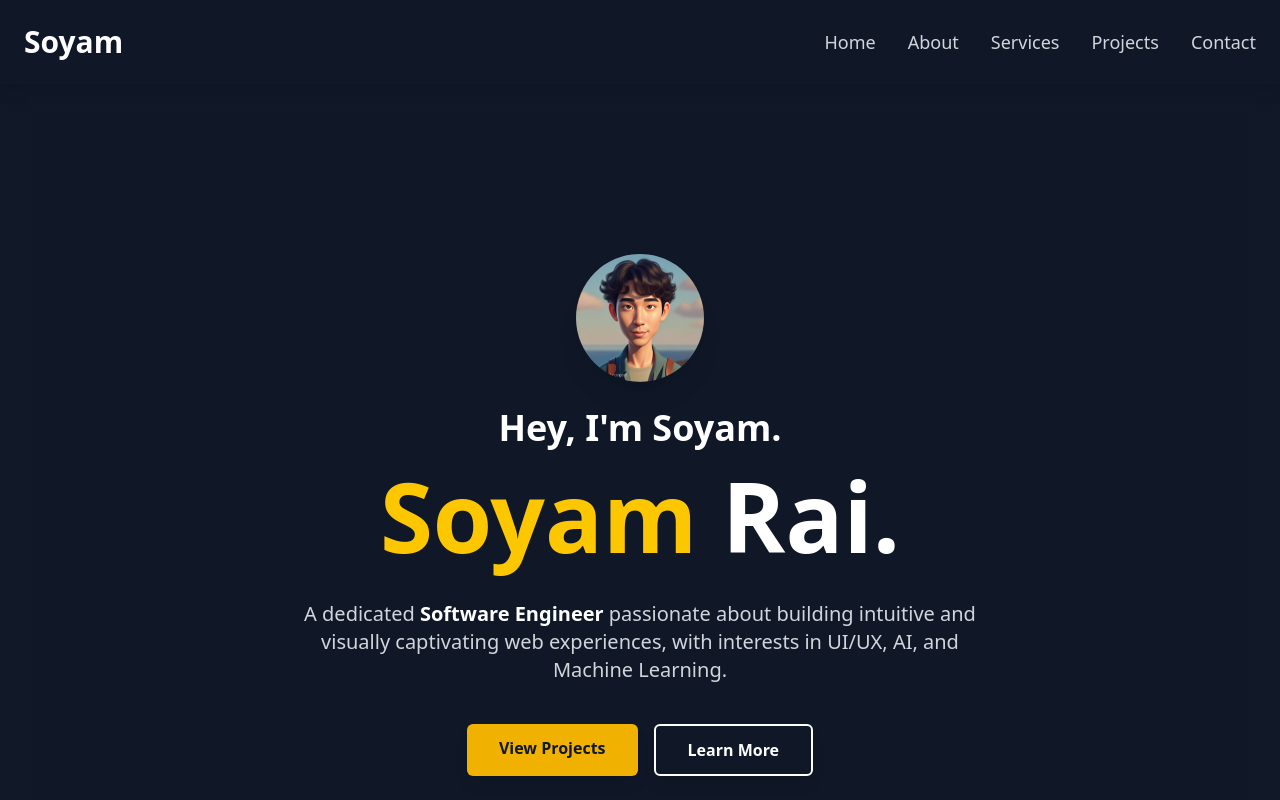
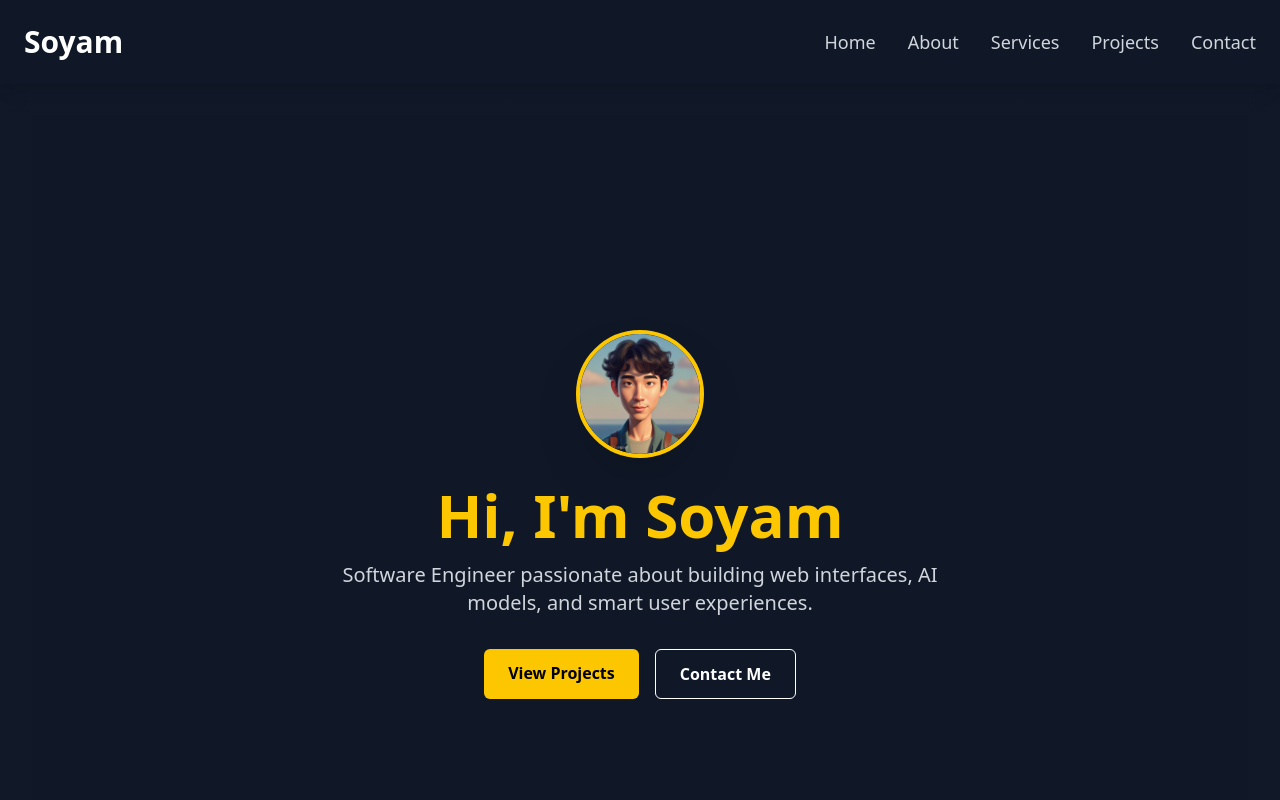
Before and after one commit to Soisyam/my-portfolio, a React (Vite) app: page / in a window 1280 px wide. Shown: the top 800 px of the page. Built offline with nearby package versions, Linux system fonts and the light colour scheme.

Commit message:
Updated Hero.tsx

```diff
--- a/src/components/Hero.tsx
+++ b/src/components/Hero.tsx
@@ -1,83 +1,62 @@
-// src/components/Hero.tsx
-import React from "react";
-import { motion } from "framer-motion";
+import React from 'react';
+import { motion } from 'framer-motion';
 
-const Hero: React.FC = () => {
+const Hero = () => {
   return (
     <section
       id="home"
-      className="relative min-h-screen flex flex-col items-center justify-center bg-gray-900 py-24 overflow-hidden"
+      className="min-h-screen bg-gray-900 text-white flex flex-col items-center justify-center text-center relative px-4"
     >
-      <div className="container mx-auto px-4 text-center z-10">
-        {/* Avatar with floating + hover tilt effect */}
       <motion.div
-          whileHover={{
-            rotateX: 15,
-            rotateY: -15,
-            scale: 1.05,
-            transition: { type: "spring", stiffness: 200, damping: 10 },
-          }}
         initial={{ y: 0 }}
         animate={{ y: [0, -10, 0] }}
-          transition={{ repeat: Infinity, duration: 3 }}
-          style={{ perspective: 1000 }}
-          className="w-32 h-32 rounded-full overflow-hidden shadow-xl mx-auto mb-6"
+        transition={{ repeat: Infinity, duration: 2 }}
+        className="w-32 h-32 rounded-full overflow-hidden shadow-2xl mb-6 border-4 border-yellow-400"
       >
         <img
           src="/Ai.jpg"
-            alt="Soyam's Avatar"
+          alt="Avatar"
           className="w-full h-full object-cover"
         />
       </motion.div>
 
-        {/* Text intro with fade-ins */}
-        <motion.p
-          className="text-white text-3xl md:text-4xl font-semibold mb-2"
-          initial={{ opacity: 0, y: 30 }}
+      <motion.h1
+        className="text-4xl md:text-6xl font-bold text-yellow-400"
+        initial={{ opacity: 0, y: 40 }}
         animate={{ opacity: 1, y: 0 }}
         transition={{ duration: 0.6 }}
       >
-          Hey, I'm Soyam.
-        </motion.p>
+        Hi, I'm Soyam
+      </motion.h1>
 
-        <motion.h1
-          className="text-white text-6xl md:text-7xl lg:text-8xl font-extrabold leading-tight mb-6"
-          initial={{ opacity: 0, y: 30 }}
+      <motion.p
+        className="text-xl text-gray-300 mt-4 max-w-2xl"
+        initial={{ opacity: 0, y: 40 }}
         animate={{ opacity: 1, y: 0 }}
         transition={{ duration: 0.6, delay: 0.2 }}
       >
-          <span className="text-yellow-400">Soyam</span> Rai.
-        </motion.h1>
-
-        <motion.p
-          className="text-gray-300 text-lg md:text-xl max-w-2xl mx-auto mb-10"
-          initial={{ opacity: 0, y: 30 }}
-          animate={{ opacity: 1, y: 0 }}
-          transition={{ duration: 0.6, delay: 0.4 }}
-        >
-          A dedicated <span className="font-bold text-white">Software Engineer</span> passionate about building intuitive and visually captivating web experiences, with interests in UI/UX, AI, and Machine Learning.
+        Software Engineer passionate about building web interfaces, AI models, and smart user experiences.
       </motion.p>
 
       <motion.div
-          className="flex flex-col sm:flex-row justify-center space-y-4 sm:space-y-0 sm:space-x-4"
-          initial={{ opacity: 0, y: 30 }}
-          animate={{ opacity: 1, y: 0 }}
-          transition={{ duration: 0.6, delay: 0.6 }}
+        className="mt-8 flex flex-col sm:flex-row gap-4"
+        initial={{ opacity: 0 }}
+        animate={{ opacity: 1 }}
+        transition={{ delay: 0.4 }}
       >
         <a
           href="#projects"
-            className="bg-yellow-500 text-gray-900 py-3 px-8 rounded-md font-semibold hover:bg-yellow-400 transition-colors duration-300 shadow-lg"
+          className="bg-yellow-400 text-black px-6 py-3 rounded-md hover:bg-yellow-300 transition duration-300 font-semibold"
         >
           View Projects
         </a>
         <a
-            href="#about"
-            className="bg-transparent text-white py-3 px-8 rounded-md font-semibold hover:bg-gray-800 border-2 border-white transition-all duration-300 shadow-lg"
+          href="#contact"
+          className="border border-white px-6 py-3 rounded-md hover:bg-white hover:text-black transition duration-300 font-semibold"
         >
-            Learn More
+          Contact Me
         </a>
       </motion.div>
-      </div>
     </section>
   );
 };
```
Lines whose indentation alone changed are shown as unchanged.
